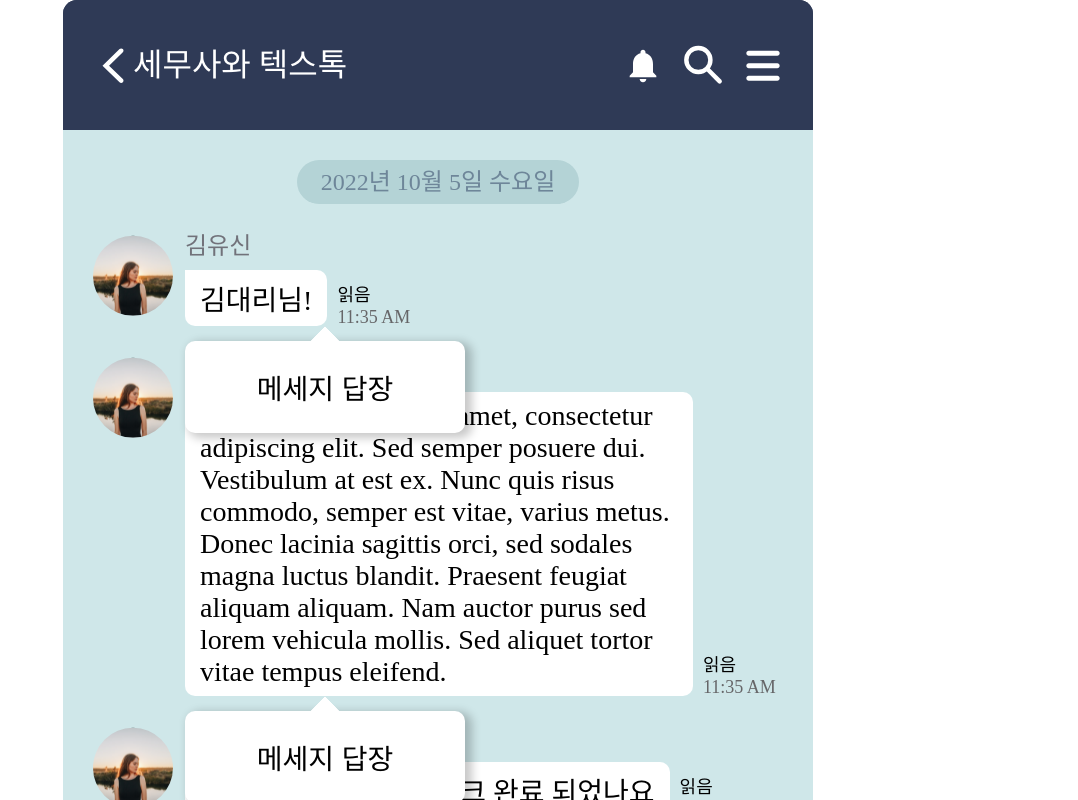
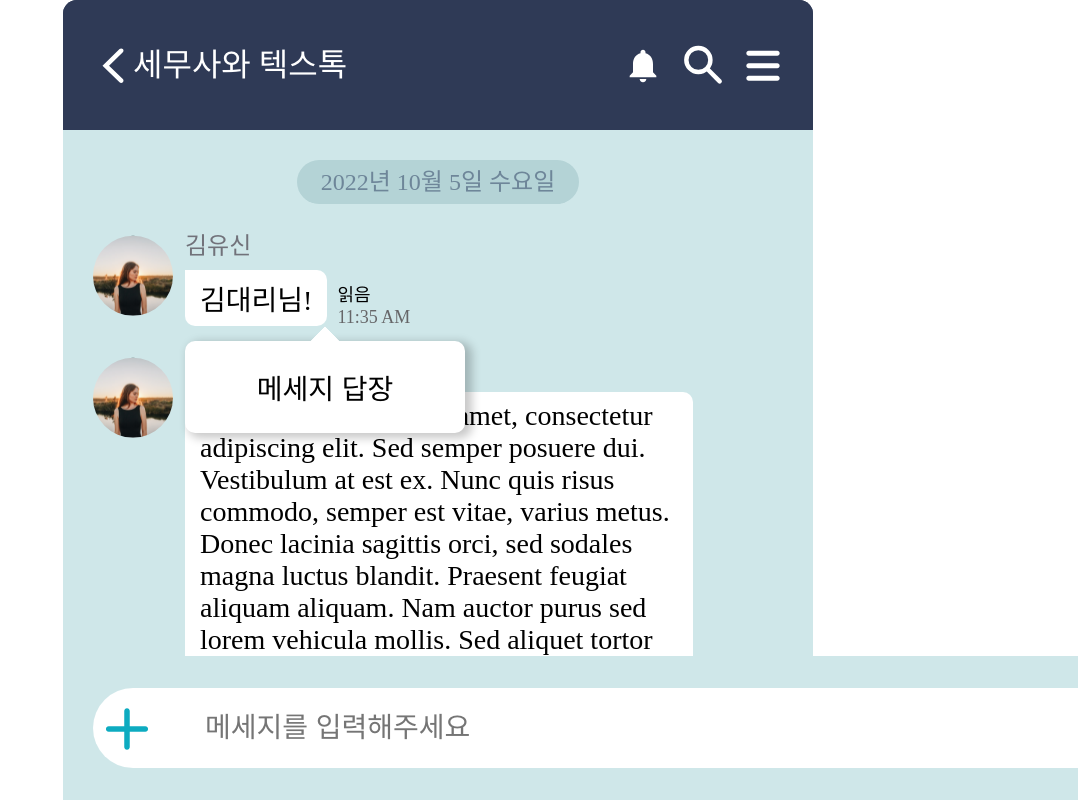
Before and after one commit to searchme86/vite-talks, a React (Vite) app: page /talk/taxTalk in a window 1280 px wide. Shown: the top 800 px of the page, without its empty margins (202-1280 px from the left). Built offline with nearby package versions, Linux system fonts and the light colour scheme.

Commit message:
메세지입력창 fixed bottom

```diff
--- a/src/Components/Chat/ChatBottom/ChatBottom.style.scss
+++ b/src/Components/Chat/ChatBottom/ChatBottom.style.scss
@@ -1,4 +1,8 @@
 .chat_bottom {
+  z-index: 2;
+  position: fixed;
+  bottom: 0;
+  width: 100%;
   background: #cfe7e9;
   padding: 32px 30px;
   box-sizing: border-box;
```
